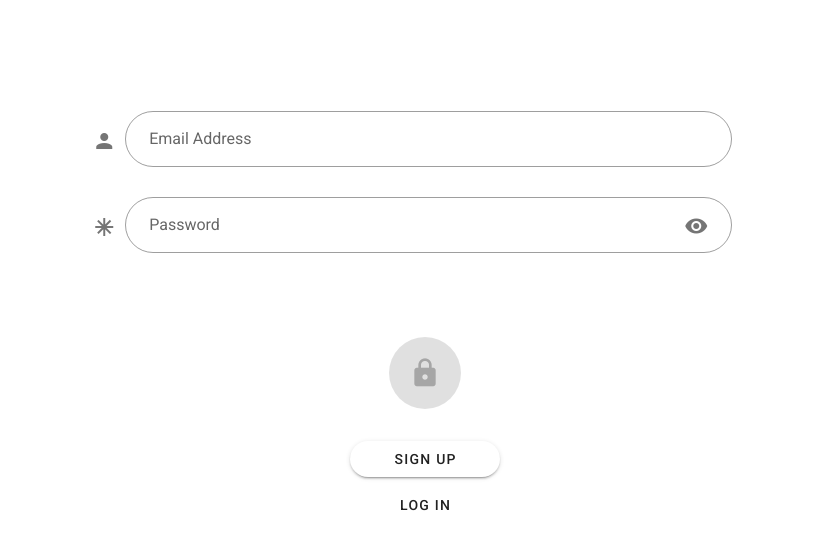
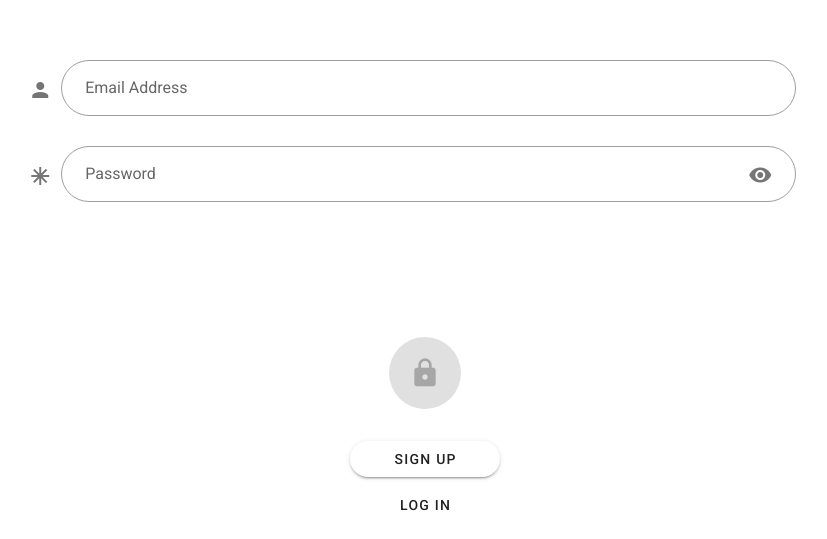
Before and after one commit to Niv-Kor/Strongbox, a Vue app in the folder Strongbox/: page /#/login in a window 1280 px wide. Shown: the part 261-800 px from the top of the page, without its empty margins (215-1042 px from the left). Built offline with nearby package versions, Linux system fonts and the light colour scheme.

Commit message:
Fixed CSS issued in home page

```diff
--- a/Strongbox/src/components/authentication/AppCarousel.vue
+++ b/Strongbox/src/components/authentication/AppCarousel.vue
@@ -63,14 +63,14 @@
     .info-p {
         display: block;
         text-align: center;
-        margin-top: 8%;
+        margin-top: 6%;
         font-size: 30px;
         font-family: 'Comfortaa';
 
     }
 
     .periods {
-        display: inline;
+        margin-top: -2%;
         font-size: 60px;
     }
 
--- a/Strongbox/src/components/authentication/HomePage.vue
+++ b/Strongbox/src/components/authentication/HomePage.vue
@@ -88,6 +88,7 @@
     .logo {
         flex: 1 1 100%;
         margin: auto;
+        margin-bottom: 3%;
         padding: 24px;
         width: 100%;
     }
@@ -105,10 +106,6 @@
         bottom: 10px;
     }
 
-    .router-view {
-        margin-top: 7%;
-    }
-
     .unlock-btn {
         position: absolute;
         bottom: 130px;
--- a/Strongbox/src/components/authentication/LoginPage.vue
+++ b/Strongbox/src/components/authentication/LoginPage.vue
@@ -63,8 +63,8 @@
 
 <style scoped>
 .v-text-field {
-    width: 50%;
-    left: 24%;
+    width: 60%;
+    left: 19%;
 }
 
 .v-btn {
--- a/Strongbox/src/components/authentication/SignUpPage.vue
+++ b/Strongbox/src/components/authentication/SignUpPage.vue
@@ -76,8 +76,8 @@
 
 <style scoped>
 .v-text-field {
-    width: 50%;
-    left: 24%;
+    width: 60%;
+    left: 19%;
 }
 
 .v-btn {
```
